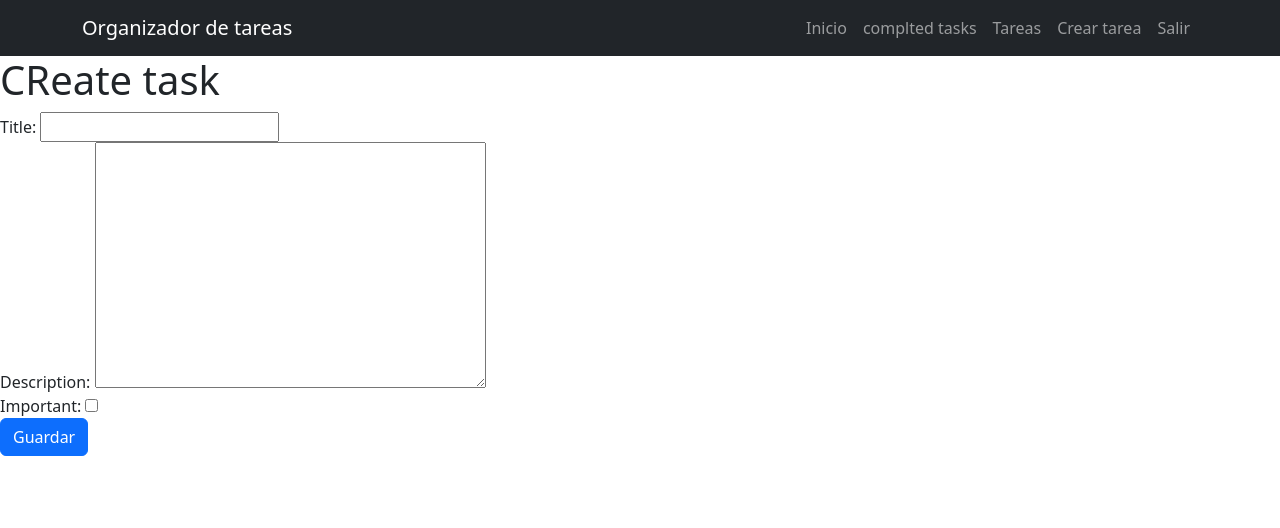
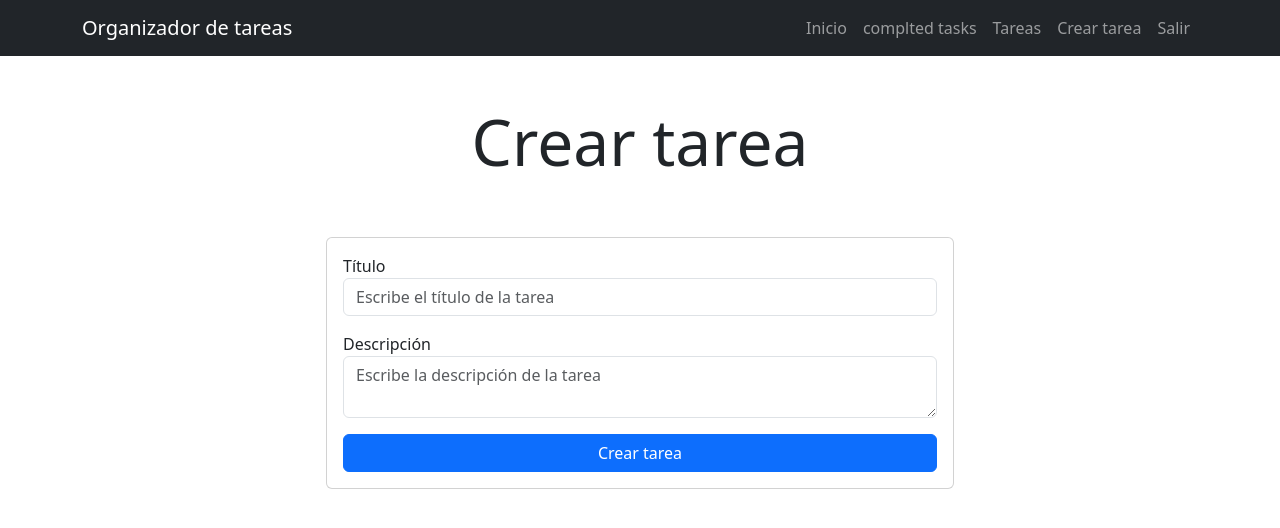
Before and after one commit to micdev11/organizador-de-tareas, a Django app: page /create_task/ in a window 1280 px wide. Shown: the top 528 px of the page. Run offline with Django 5.2, Linux system fonts and the light colour scheme; a user stored in the database is signed in.

Commit message:
forms-create_tasks

```diff
--- a/tasks/forms.py
+++ b/tasks/forms.py
@@ -1,7 +1,13 @@
 from django.forms import ModelForm
 from .models import Task
+from django import forms
 
 class TaskForm(ModelForm):
     class Meta:
         model = Task
         fields = ['title', 'description', 'important']
+        widgets = {
+            'title': forms.TextInput(attrs={'class': 'form-control', 'placeholder': 'Enter task title'}),
+            'description': forms.Textarea(attrs={'class': 'form-control', 'placeholder': 'Enter task description'}),
+            'important': forms.CheckboxInput(attrs={'class': 'form-check-input'}),
+        }
--- a/tasks/templates/create_task.html
+++ b/tasks/templates/create_task.html
@@ -2,13 +2,28 @@
 
 {% block content %}
 
-<h1>CReate task</h1>
+<main>
+  <div class="row">
+    <div class="col-md-6 offset-md-3">
+      <h1 class="text-center display-3 py-5">Crear tarea</h1>
 
-{{error}}
-<form action="/create_task/" method="POST">
-  {% csrf_token %}
-  {{form}}
+      <form action="{% url 'create_task' %}" method="POST" class="card card-body">
+        {% csrf_token %}
+        {{ error }}
 
-  <button class="btn btn-primary">Guardar</button>
-</form>
+        <div class="mb-3">
+          <label for="title">Título</label>
+          <input type="text" name="title" id="title" class="form-control" required placeholder="Escribe el título de la tarea"/>
+        </div>
+
+        <div class="mb-3">
+          <label for="description">Descripción</label>
+          <textarea name="description" id="description" class="form-control" required placeholder="Escribe la descripción de la tarea"></textarea>
+        </div>
+
+        <button class="btn btn-primary">Crear tarea</button>
+      </form>
+    </div>
+  </div>
+</main>
 {% endblock %}
```
